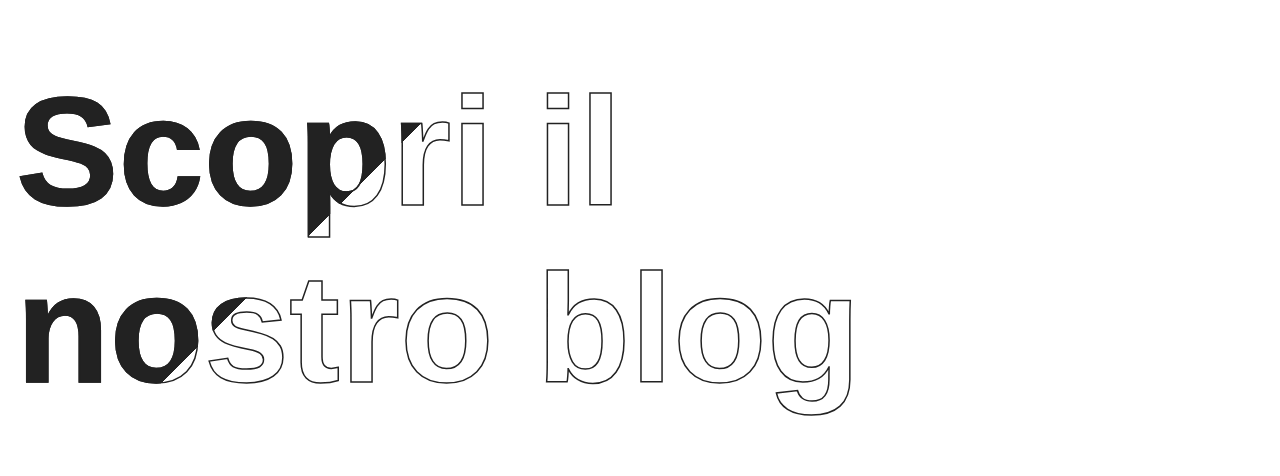
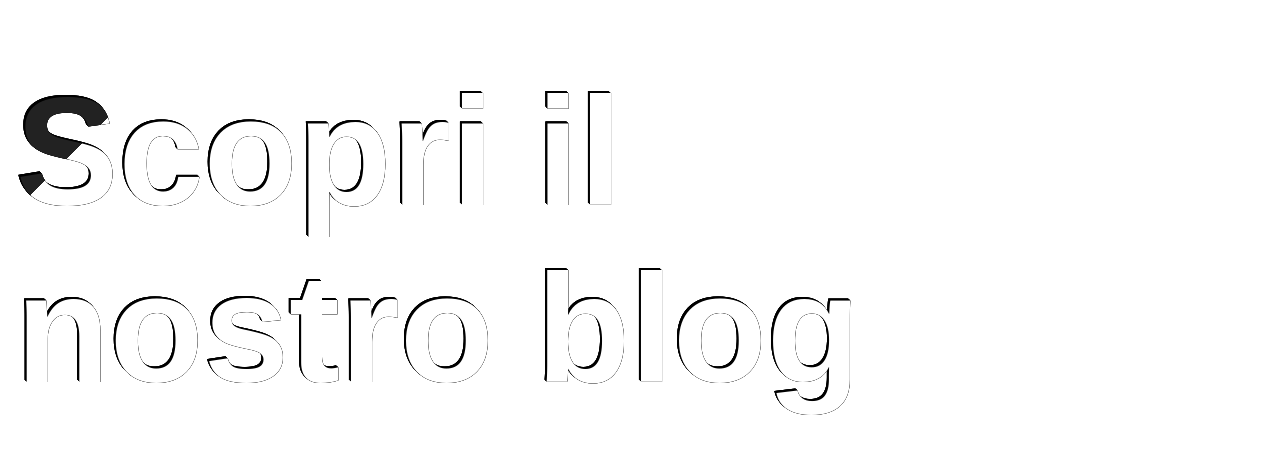
Before and after one commit to DennysDionigi/blog-concept-page, a plain HTML site: page index.html in a window 1280 px wide. Shown: the top 476 px of the page. Drawn offline with Linux system fonts and the light colour scheme.

Commit message:
Fix ombra titolo

```diff
--- a/style.css
+++ b/style.css
@@ -35,11 +35,15 @@
           margin-bottom: 10vh;
           color: transparent;
       background: var(--gradiente-titolo);
-      background-size: 150vmax 100%;
+      background-size: 200vmax 100%;
       background-position: 100% 0;
       background-clip: text;
       -webkit-background-clip: text;
-      -webkit-text-stroke: 1.5px #222;
+      /*-webkit-text-stroke: 1.5px #222;*/
+        -webkit-filter: drop-shadow(.5px .5px 0px black) drop-shadow(-.5px -.5px 0px black) drop-shadow(.5px .5px 0px black) drop-shadow(-.5px -.5px 0px black);
+        filter: drop-shadow(.5px .5px 0px black) drop-shadow(-.5px -.5px 0px black) drop-shadow(.5px .5px 0px black) drop-shadow(-.5px -.5px 0px black);
+        -webkit-text-fill-color: transparent;
+        background-color: white;
       transition: all 0.6s ease-in-out;
       cursor: pointer;
       &:hover{
```
